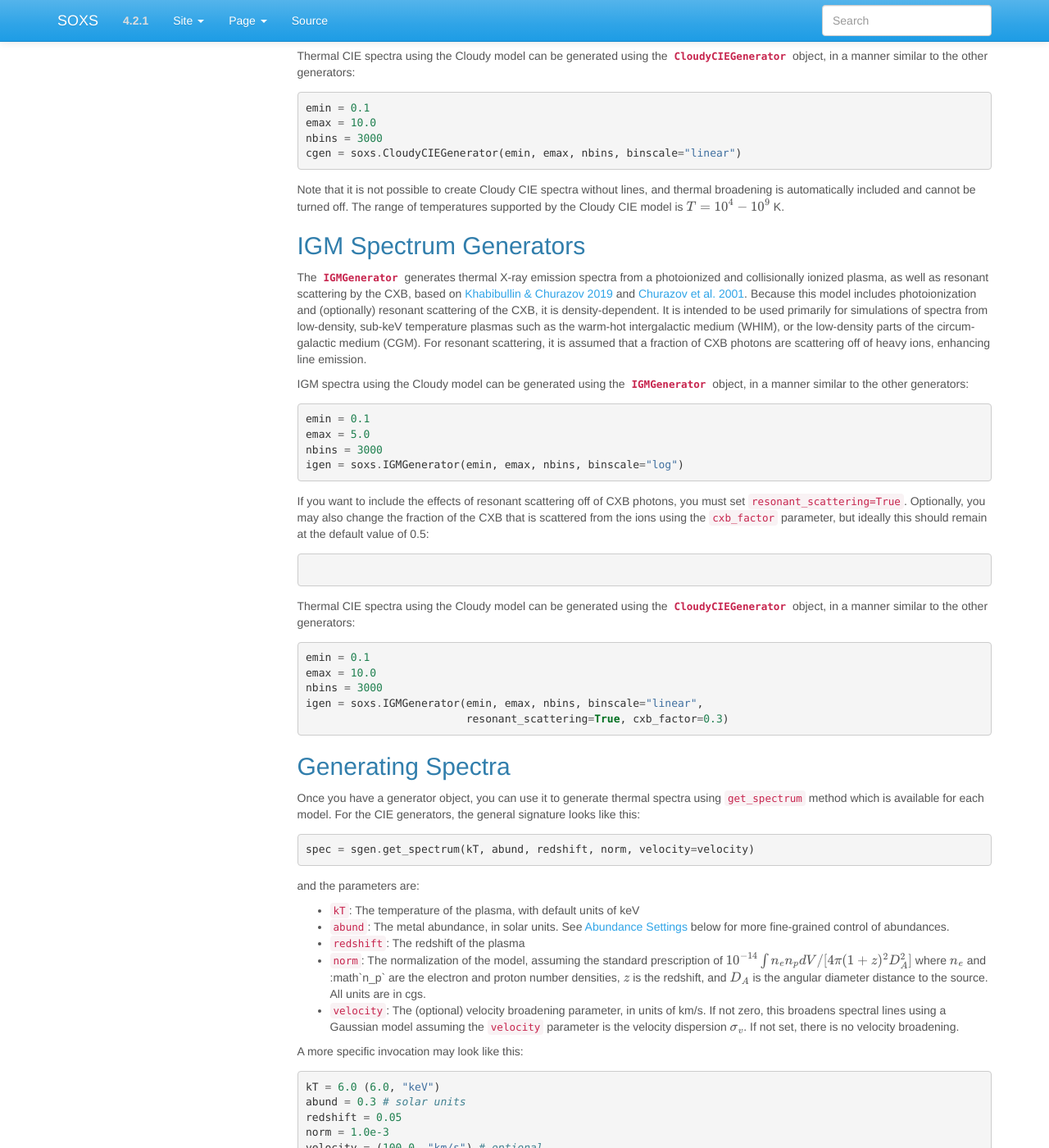
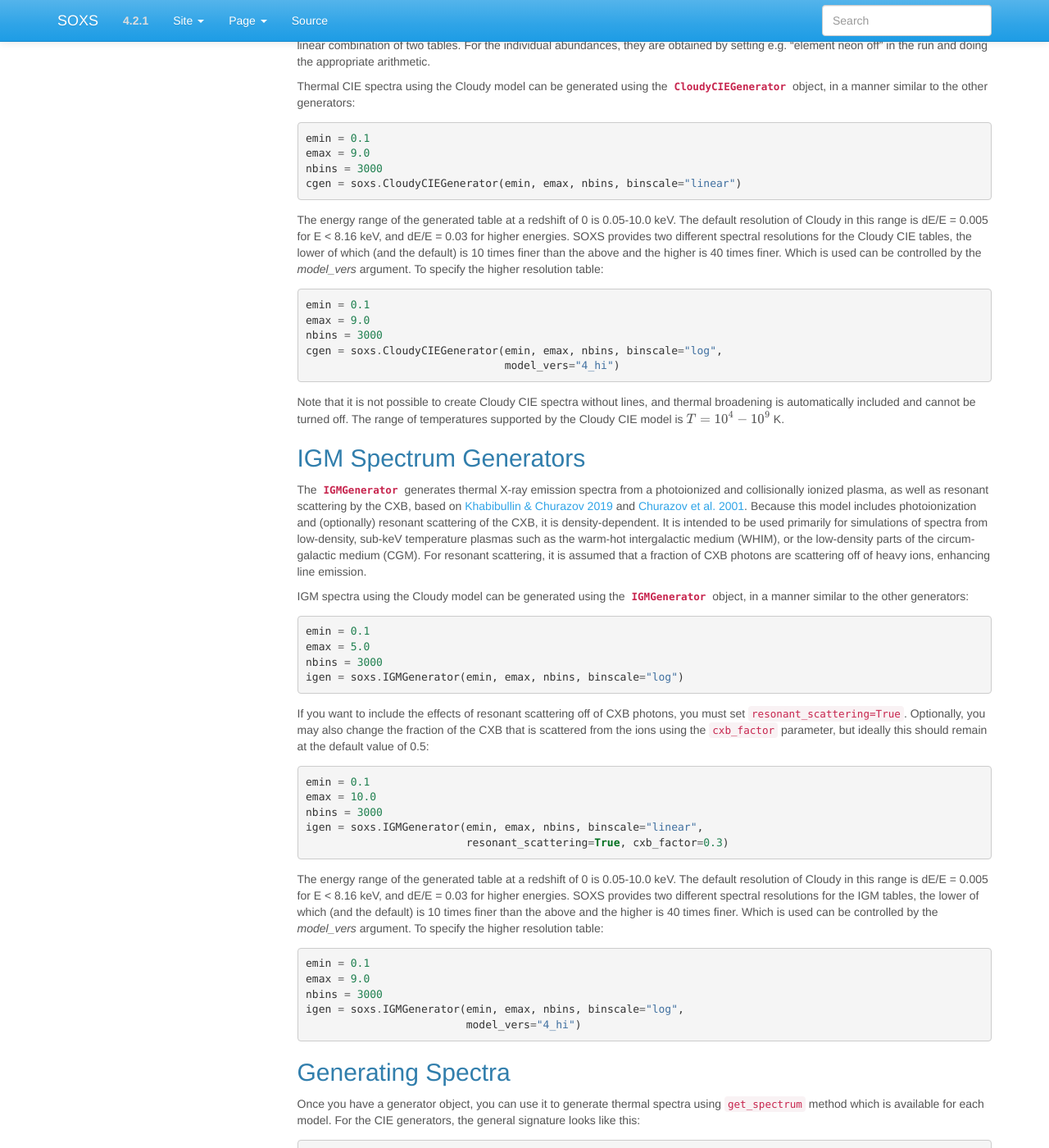
Before and after one commit to lynx-x-ray-observatory/soxs, a Sphinx documentation site: the page built from doc/source/users_guide/thermal_spectra.rst, in a window 1280 px wide and 1400 px high, scrolled down 2279 px. Shown: the whole window at 82% size. Built offline with Sphinx 7.4.7, drawn with Linux system fonts in a browser that asks for light colours; some of the changed text lies outside the part shown.

Commit message:
doc adjustments

```diff
--- a/doc/source/users_guide/thermal_spectra.rst
+++ b/doc/source/users_guide/thermal_spectra.rst
@@ -162,8 +162,10 @@ as follows:
     #
     coronal equil 5 vary
     grid range 4.0 to 9.0 in 0.025 dex steps sequential
+    set continuum resolution 0.1
     stop column density 1.5032e+18 linear
-    save xspec atable reflected spectrum "c17.03_cie_tgrid_n1z1.fits" range 0.05 50.
+    iterate to convergence
+    save xspec atable reflected spectrum "cie_v4_lo_tgrid_n1z1.fits" range 0.05 10.
     #########
 
 This sequence of commands is repeated for solar and low abundances so that
@@ -178,9 +180,24 @@ similar to the other generators:
 .. code-block:: python
 
     emin = 0.1
-    emax = 10.0
+    emax = 9.0
     nbins = 3000
     cgen = soxs.CloudyCIEGenerator(emin, emax, nbins, binscale="linear")
+
+The energy range of the generated table at a redshift of 0 is 0.05-10.0 keV. The
+default resolution of Cloudy in this range is dE/E = 0.005 for E < 8.16 keV, and
+dE/E = 0.03 for higher energies. SOXS provides two different spectral resolutions
+for the Cloudy CIE tables, the lower of which (and the default) is 10 times finer
+than the above and the higher is 40 times finer. Which is used can be controlled
+by the *model_vers* argument. To specify the higher resolution table:
+
+.. code-block:: python
+
+    emin = 0.1
+    emax = 9.0
+    nbins = 3000
+    cgen = soxs.CloudyCIEGenerator(emin, emax, nbins, binscale="log",
+                                   model_vers="4_hi")
 
 Note that it is not possible to create Cloudy CIE spectra without lines, and
 thermal broadening is automatically included and cannot be turned off. The
@@ -223,17 +240,26 @@ of 0.5:
 
 .. code-block:: python
 
-Thermal CIE spectra using the Cloudy model can be generated using the
-:class:`~soxs.thermal_spectra.CloudyCIEGenerator` object, in a manner
-similar to the other generators:
-
-.. code-block:: python
-
     emin = 0.1
     emax = 10.0
     nbins = 3000
     igen = soxs.IGMGenerator(emin, emax, nbins, binscale="linear",
                              resonant_scattering=True, cxb_factor=0.3)
+
+The energy range of the generated table at a redshift of 0 is 0.05-10.0 keV. The
+default resolution of Cloudy in this range is dE/E = 0.005 for E < 8.16 keV, and
+dE/E = 0.03 for higher energies. SOXS provides two different spectral resolutions
+for the IGM tables, the lower of which (and the default) is 10 times finer
+than the above and the higher is 40 times finer. Which is used can be controlled
+by the *model_vers* argument. To specify the higher resolution table:
+
+.. code-block:: python
+
+    emin = 0.1
+    emax = 9.0
+    nbins = 3000
+    igen = soxs.IGMGenerator(emin, emax, nbins, binscale="log",
+                             model_vers="4_hi")
 
 Generating Spectra
 ------------------
@@ -260,13 +286,15 @@ and the parameters are:
 * ``velocity``: The (optional) velocity broadening parameter, in units of km/s.
   If not zero, this broadens spectral lines using a Gaussian model assuming the
   ``velocity`` parameter is the velocity dispersion :math:`\sigma_v`. If not set,
-  there is no velocity broadening.
+  there is no velocity broadening. Currently only available for the
+  :class:`~soxs.thermal_spectra.ApecGenerator` and
+  :class:`~soxs.thermal_spectra.SpexGenerator` classes.
 
 A more specific invocation may look like this:
 
 .. code-block:: python
 
-    kT = 6.0 (6.0, "keV")
+    kT = (6.0, "keV")
     abund = 0.3 # solar units
     redshift = 0.05
     norm = 1.0e-3
@@ -281,7 +309,7 @@ like this:
 
 .. code-block:: python
 
-    spec = igen.get_spectrum(kT, nH, abund, redshift, norm, velocity=velocity)
+    spec = igen.get_spectrum(kT, nH, abund, redshift, norm)
 
 Where the ``nH`` parameter is the number density of hydrogen atoms in units
 of :math:`cm^{-3}`.
```
Also changed, not shown: other parts of doc/source/users_guide/thermal_spectra.rst (+1 -1 lines), 1 other file.
